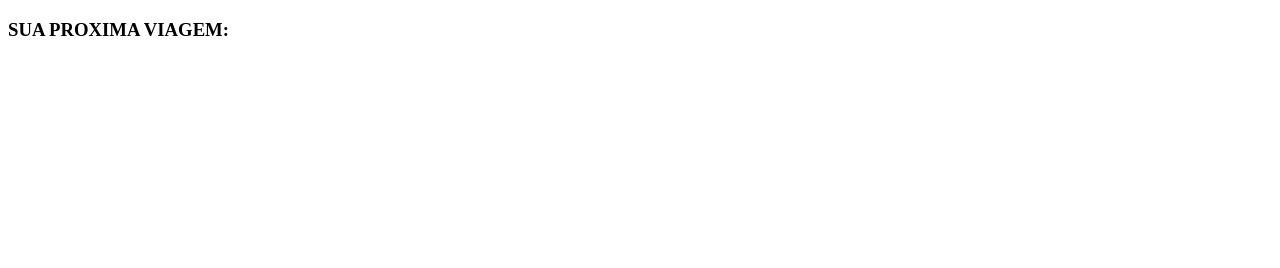
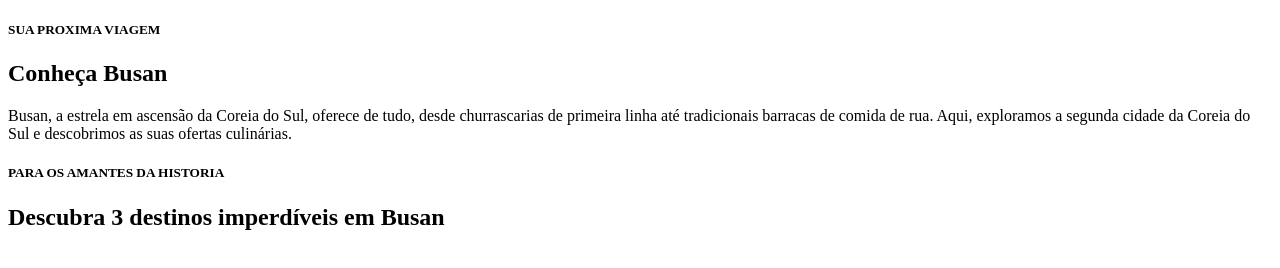
Before and after one commit to victorservente/projeto-turismo, a plain HTML site: page index.html in a window 1280 px wide. Drawn offline with Linux system fonts and the light colour scheme.

Commit message:
Iniciando sections

```diff
--- a/index.html
+++ b/index.html
@@ -16,20 +16,22 @@
 </head>
 <body>
   <div id="page">
-     <header>
+     <!-- <header>
       <h3>SUA PROXIMA VIAGEM:</h3>
-     </header>
-
-      <!-- section 0 id="xxx"
-       img main
-       h1 + p -->
-       <!-- section 1 id="xxx"
-       h2 + p -->
-       <!-- section 2 id="xxx"
-       h1 + p -->
-       <!-- section 3 id="xxx"
-       h2 + p -->
+     </header> -->
     <main>
+      <section id="conheca">
+        <h5>SUA PROXIMA VIAGEM</h5>
+        <h1>Conheça Busan</h1>
+        <p>Busan, a estrela em ascensão da Coreia do Sul, oferece de tudo, desde churrascarias de primeira linha até tradicionais barracas de comida de rua. Aqui, exploramos a segunda cidade da Coreia do Sul e descobrimos as suas ofertas culinárias.</p>
+      </section>
+     <section id="descubra">
+      <h5>PARA OS AMANTES DA HISTORIA</h5>
+      <h1>Descubra 3 destinos imperdíveis em Busan</h1>
+     </section>
+     <section id="Haedong"></section>
+     <section id="beomeo-sa"></section>
+     <section id="yongdusan"></section>
     </main>
 
   </div>
--- a/style.css
+++ b/style.css
@@ -1,3 +1,3 @@
- header {
-  color: orangered
- }
+.header {
+  color: orangered;
+}
```
